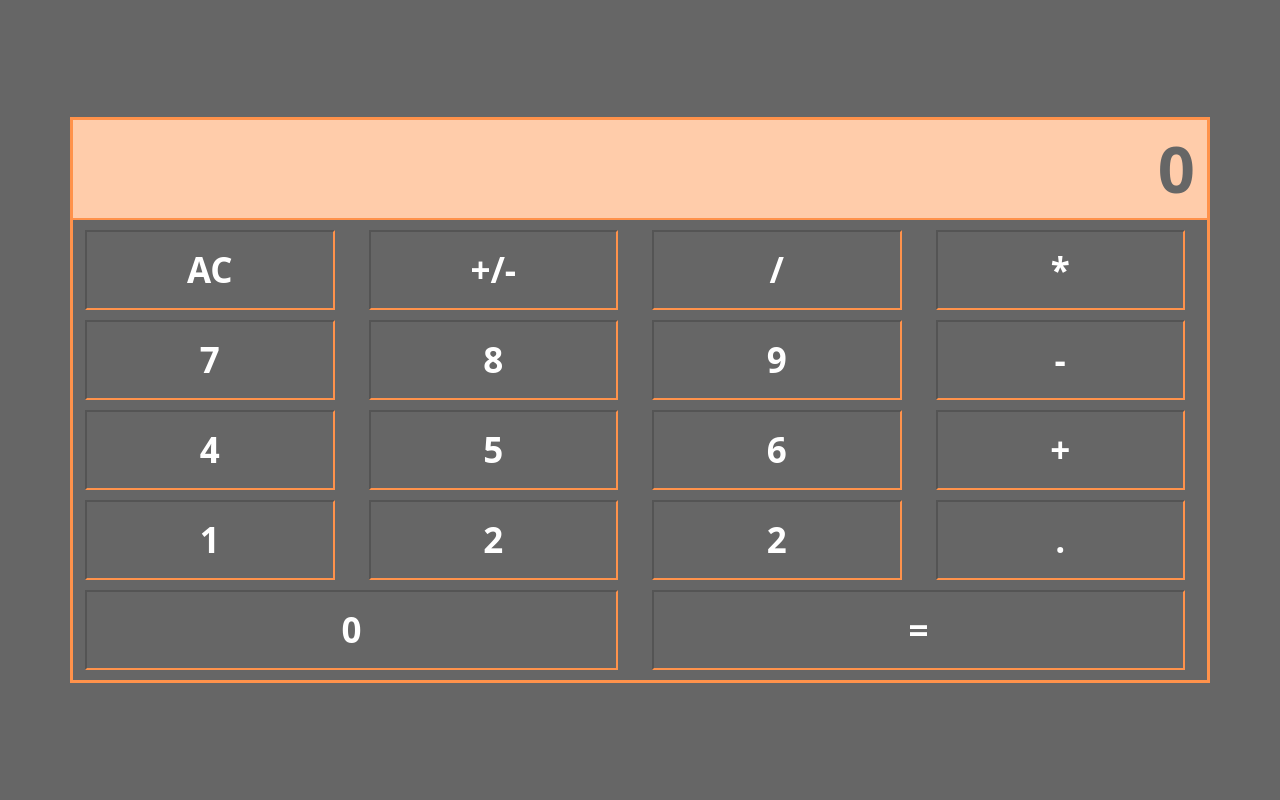
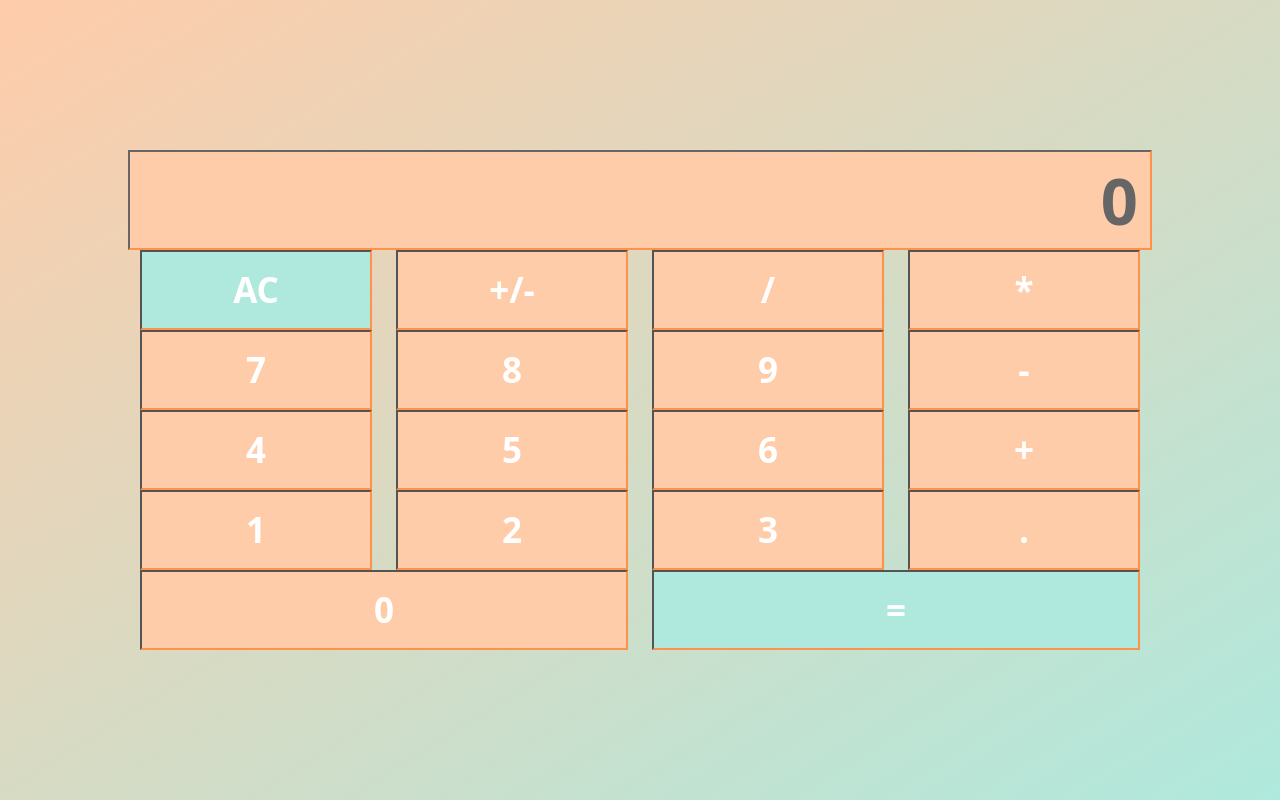
Before and after one commit to marohha/Calculator, a plain HTML site: page index.html in a window 1280 px wide. Drawn offline with nearby package versions, Linux system fonts and the light colour scheme.

Commit message:
change color

```diff
--- a/index.html
+++ b/index.html
@@ -18,9 +18,9 @@
             </div>
             <div class="row">
                 <div class="col text-center calc-item">
-                    <button class="w-100 h-100 button">AC</button>
+                    <button class="w-100 h-100 button button-equally">AC</button>
                 </div>
-                <div class="col text-center calc-item"><button class="w-100 h-100 button" id="btn">+/-</button></div>
+                <div class="col text-center calc-item"><button class="w-100 h-100 button">+/-</button></div>
                 <div class="col text-center calc-item"><button class="w-100 h-100 button">/</button></div>
                 <div class="col text-center calc-item"><button class="w-100 h-100 button">*</button></div>
             </div>
@@ -39,12 +39,12 @@
             <div class="row">
                 <div class="col text-center calc-item"><button class="w-100 h-100 button">1</button></div>
                 <div class="col text-center calc-item"><button class="w-100 h-100 button">2</button></div>
-                <div class="col text-center calc-item"><button class="w-100 h-100 button">2</button></div>
+                <div class="col text-center calc-item"><button class="w-100 h-100 button">3</button></div>
                 <div class="col text-center calc-item"><button class="w-100 h-100 button">.</button></div>
             </div>
             <div class="row">
                 <div class="col text-center calc-item"><button class="w-100 h-100 button">0</button></div>
-                <div class="col text-center calc-item"><button class="w-100 h-100 button">=</button></div>
+                <div class="col text-center calc-item"><button class="w-100 h-100 button button-equally">=</button></div>
             </div>
         </div>
 
--- a/style.css
+++ b/style.css
@@ -1,12 +1,12 @@
 .main {
-    background-color: #666666;
+    background: linear-gradient(to bottom right, #ffccaa, #afe9dd);
     display: flex;
     align-items: center;
     justify-content: center;
 }
 
 .calc {
-    border: 3px solid #ff924b;
+    width: 80%;
     align-items: center;
     justify-content: center;
     text-align: center;
@@ -16,15 +16,15 @@
     background-color: #ffccaa;
     color: #666666;
     border-bottom: 2px solid #ff924b;
-    margin-bottom: 10px;
+    border-right: 2px solid #ff924b;
+    border-top: 2px solid #666666;
+    border-left: 2px solid #666666;
     height: 100px;
     font-size: 65px;
     font-weight: bold;
 }
 
 .calc-item {
-    margin-right: 10px;
-    margin-bottom: 10px;
     height: 80px;
 }
 
@@ -34,13 +34,15 @@
     border-right: 2px solid #ff924b;
     font-size: 35px;
     font-weight: bold;
-    background: transparent;
+    background-color: #ffccaa;
+}
+
+.button-equally {
+    background-color: #afe9dd;
 }
 
 @media (max-width: 640px) {
     .calc-item {
-        margin-right: 2px;
-        margin-bottom: 2px;
         height: 60px;
         padding: 0;
     }
```
